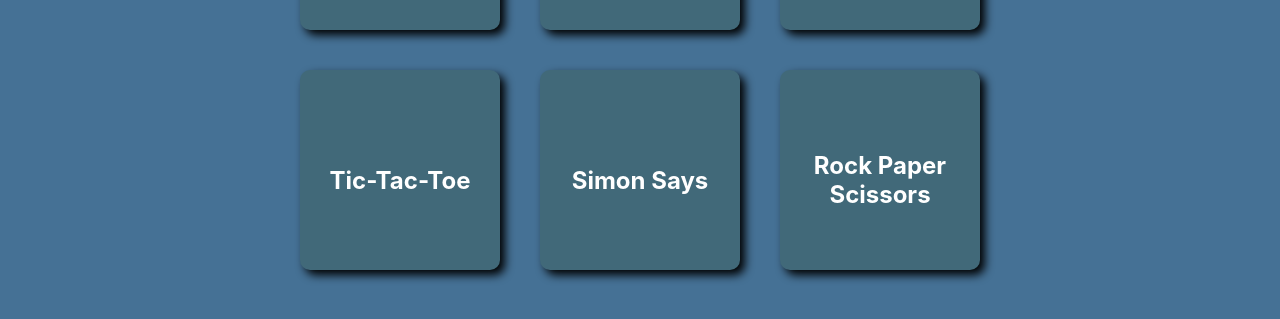
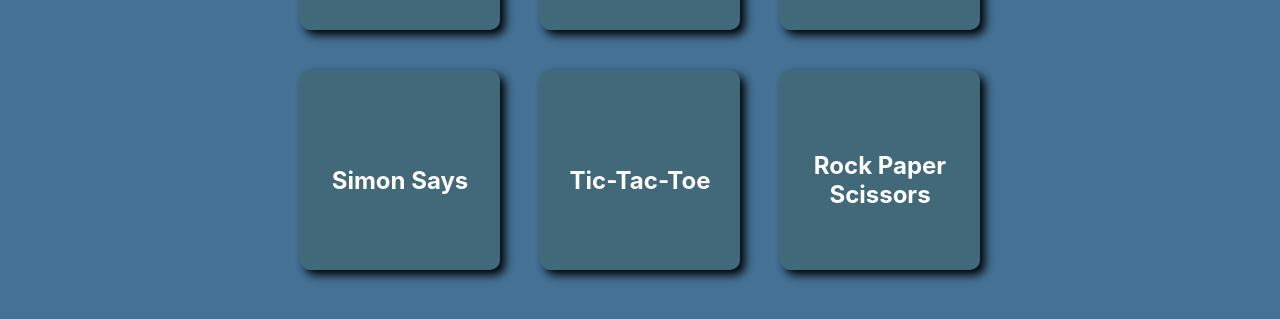
Before and after one commit to federico-palma/playground, a React (Create React App) app: page / in a window 1280 px wide. Shown: the part 335-654 px from the top of the page. Built offline with nearby package versions, Linux system fonts and the light colour scheme; the HTML template or start-up script is replaced by a standard one.

Commit message:
Change home page card order

```diff
--- a/src/Pages/HomePage/HomePage.js
+++ b/src/Pages/HomePage/HomePage.js
@@ -32,13 +32,6 @@ const HomePage = () => {
             imagePath=""
           />
         </Link>
-        <Link>
-          <Card
-            className={classes["homepage-card"]}
-            title="Tic-Tac-Toe"
-            imagePath=""
-          />
-        </Link>
         <Link to="/Simon-Says">
           <Card
             className={classes["homepage-card"]}
@@ -46,7 +39,14 @@ const HomePage = () => {
             imagePath=""
           />
         </Link>
-        <Link>
+        <Link to="/">
+          <Card
+            className={classes["homepage-card"]}
+            title="Tic-Tac-Toe"
+            imagePath=""
+          />
+        </Link>
+        <Link to="/">
           <Card
             className={classes["homepage-card"]}
             title="Rock Paper Scissors"
```
